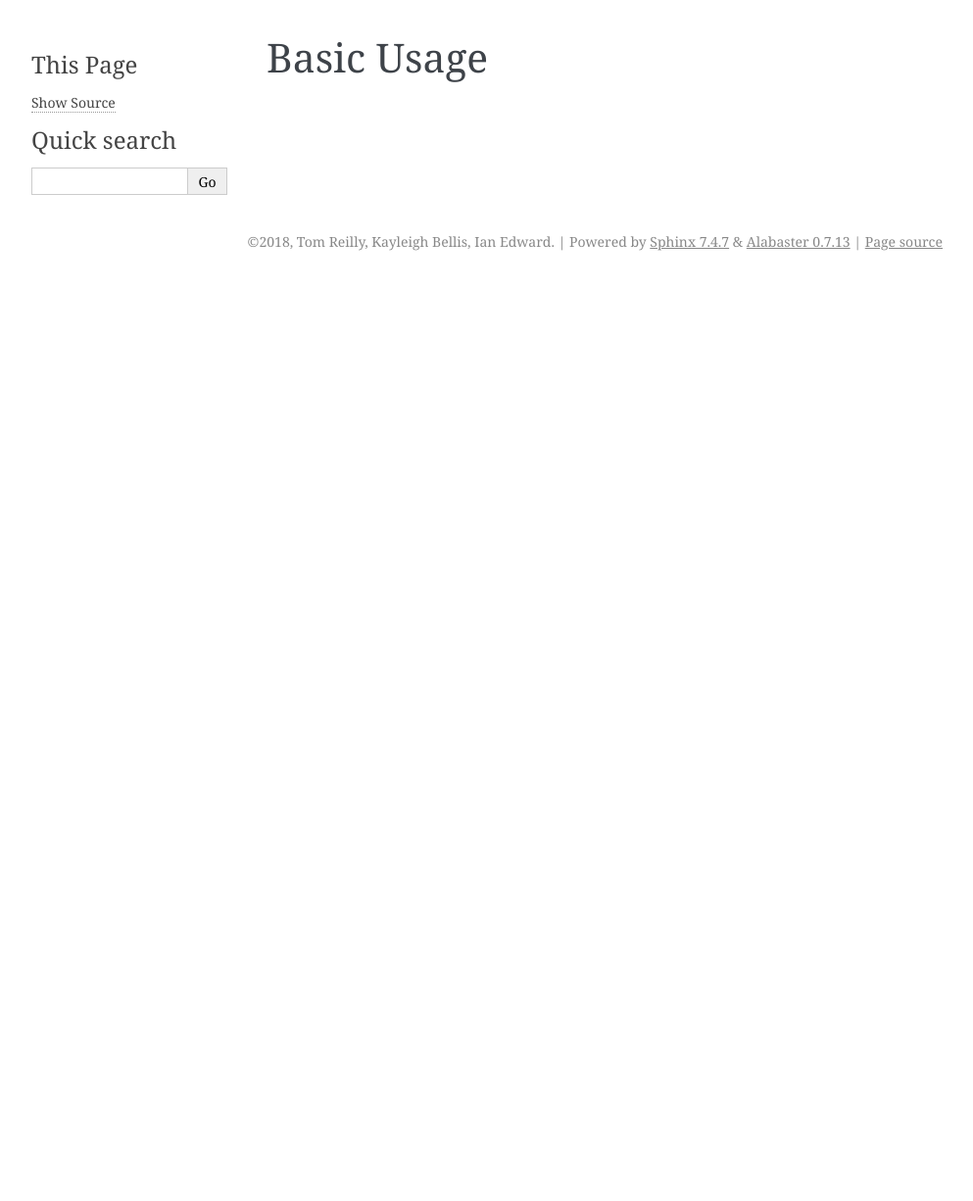
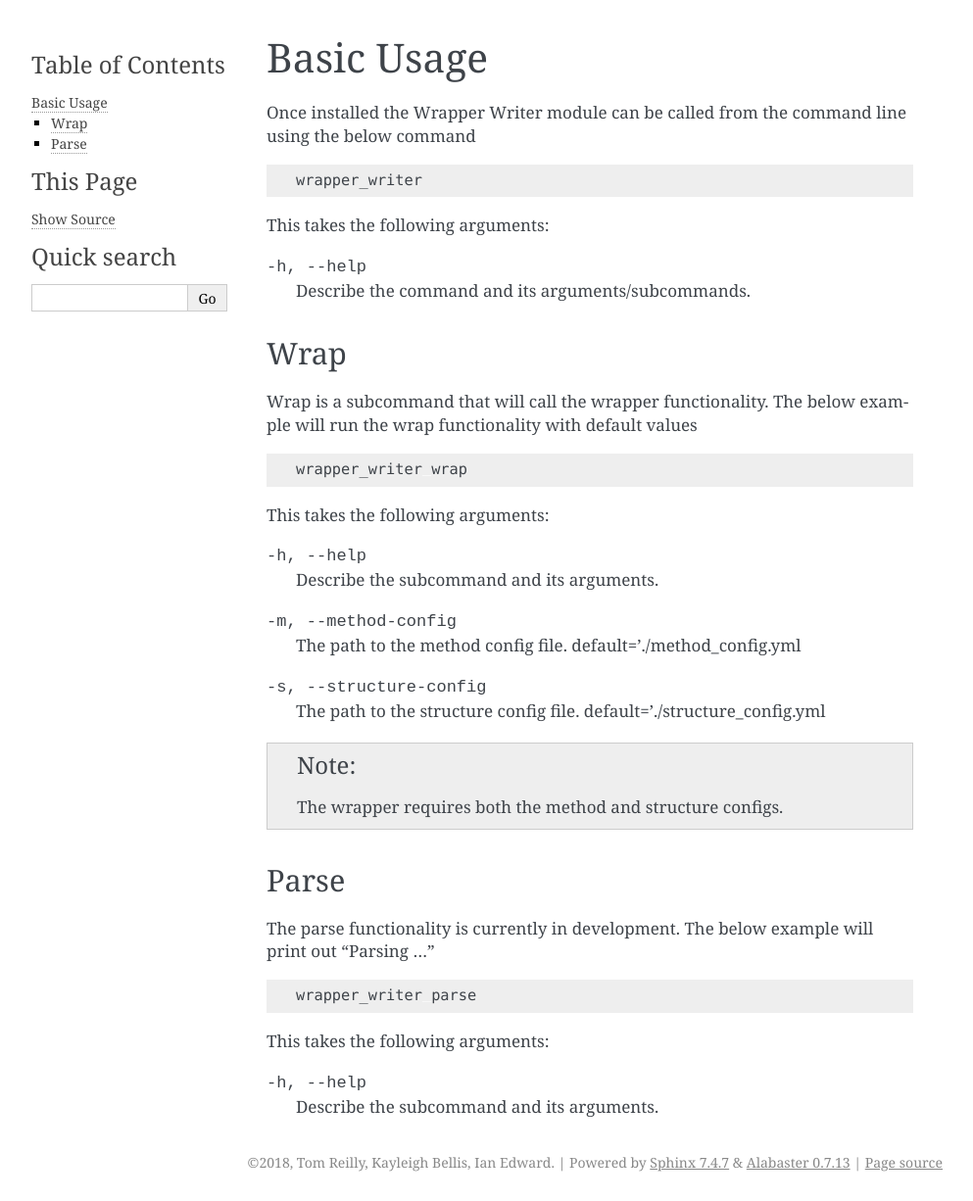
Before and after one commit to treilly94/wrapper-writer, a Sphinx documentation site: the page built from docs/usage.rst, in a window 1280 px wide. Shown: the whole page at 98% size, without its empty margins (148-1141 px from the left). Built offline with Sphinx 7.4.7, drawn with Linux system fonts in a browser that asks for light colours; before the commit the page ends 900 px from its top, so only the background shows below that.

Commit message:
Added commandline usage documentation

```diff
--- a/docs/usage.rst
+++ b/docs/usage.rst
@@ -1,3 +1,49 @@
 ===========
 Basic Usage
 ===========
+
+Once installed the Wrapper Writer module can be called from the command line using the below command
+
+.. code-block:: bash
+
+    wrapper_writer
+
+This takes the following arguments:
+
+-h, --help  Describe the command and its arguments/subcommands.
+
+Wrap
+====
+
+Wrap is a subcommand that will call the wrapper functionality. The below example will run the wrap functionality with
+default values
+
+.. code-block:: bash
+
+    wrapper_writer wrap
+
+
+This takes the following arguments:
+
+-h, --help              Describe the subcommand and its arguments.
+-m, --method-config     The path to the method config file.
+                        default='./method_config.yml
+-s, --structure-config  The path to the structure config file.
+                        default='./structure_config.yml
+
+.. note::
+    The wrapper requires both the method and structure configs.
+
+Parse
+=====
+
+The parse functionality is currently in development. The below example will print out "Parsing ..."
+
+.. code-block:: bash
+
+    wrapper_writer parse
+
+
+This takes the following arguments:
+
+-h, --help  Describe the subcommand and its arguments.
```
